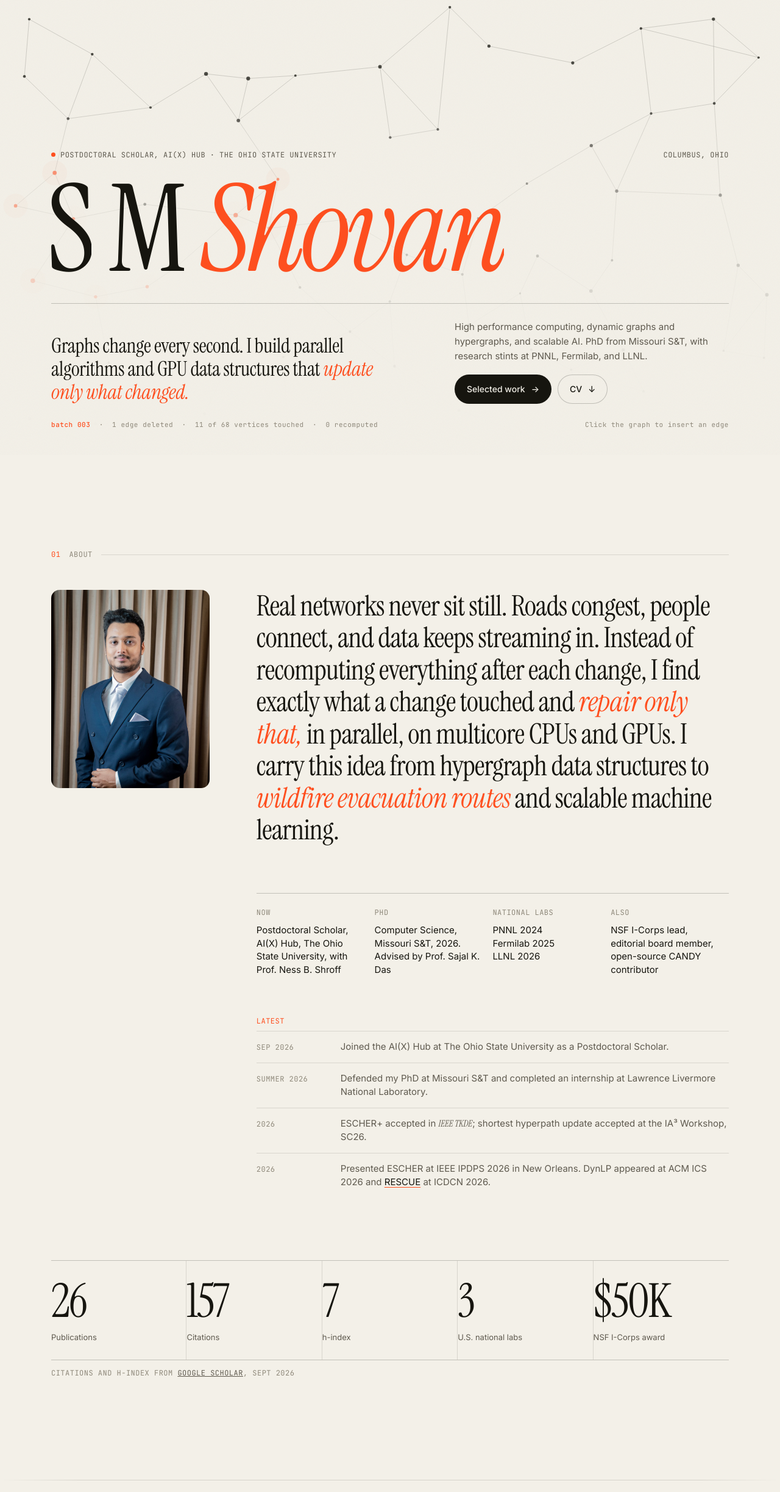
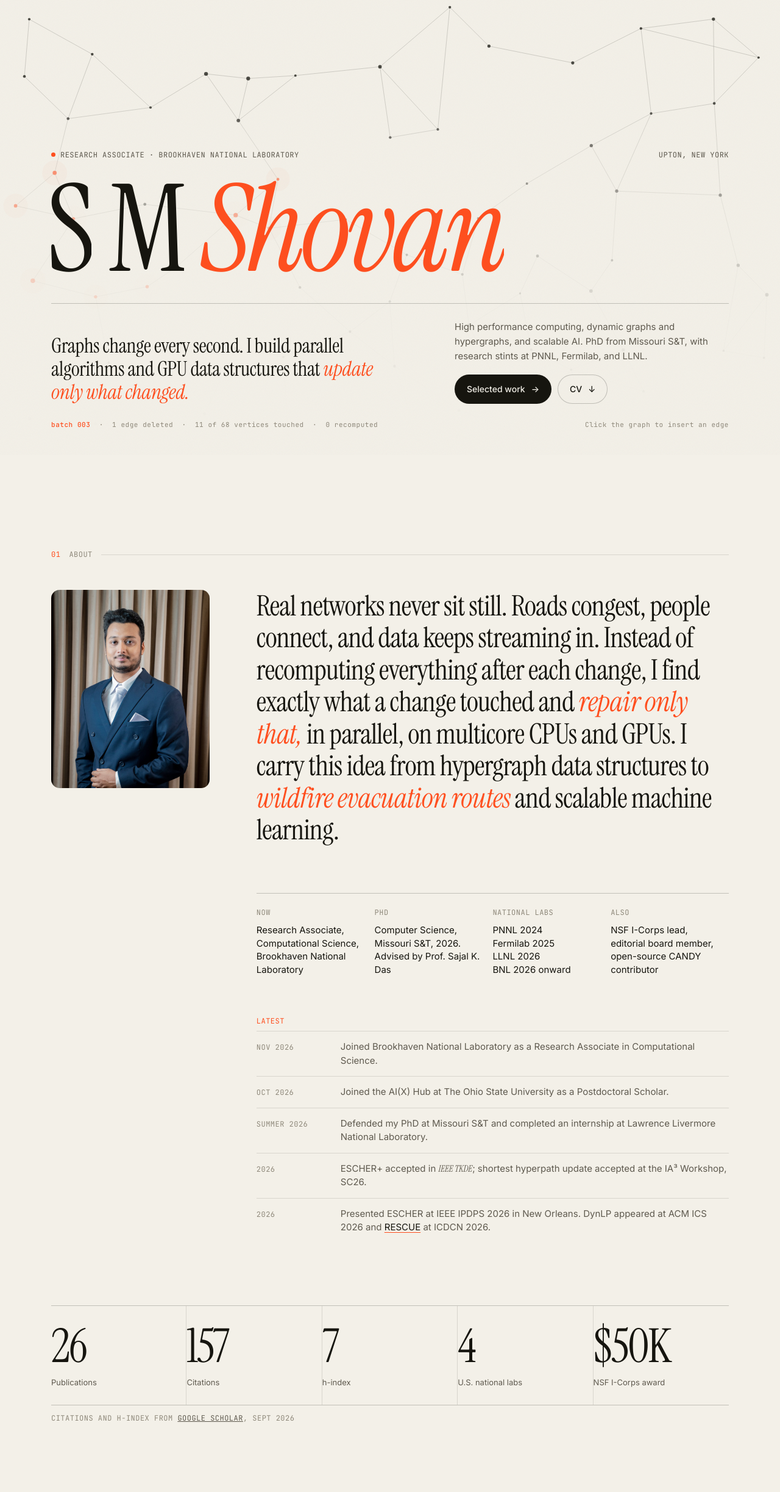
Before and after one commit to SMShovan/SMShovan, a plain HTML site: page index.html in a window 1280 px wide. Shown: the part 54-2500 px from the top of the page at 61% size. Drawn offline with Linux system fonts and the light colour scheme; animation ran at ten frames a second.

Commit message:
Move to Brookhaven National Laboratory

```diff
--- a/index.html
+++ b/index.html
@@ -4,7 +4,7 @@
 <meta charset="utf-8">
 <meta name="viewport" content="width=device-width, initial-scale=1, viewport-fit=cover">
 <title>S M Shovan | Parallel algorithms for dynamic graphs</title>
-<meta name="description" content="S M Shovan is a Postdoctoral Scholar at the AI(X) Hub, The Ohio State University. He builds parallel algorithms and GPU data structures that keep large, changing graphs and hypergraphs up to date.">
+<meta name="description" content="S M Shovan is a Research Associate in Computational Science at Brookhaven National Laboratory. He builds parallel algorithms and GPU data structures that keep large, changing graphs and hypergraphs up to date.">
 <meta name="author" content="S M Shovan">
 <meta property="og:type" content="website">
 <meta property="og:title" content="S M Shovan">
@@ -18,7 +18,7 @@
 <link href="https://fonts.googleapis.com/css2?family=Instrument+Serif:ital@0;1&family=Inter:wght@400;500;600&family=JetBrains+Mono:wght@400;500&display=swap" rel="stylesheet">
 <link rel="stylesheet" href="assets/styles.css">
 <script type="application/ld+json">
-{"@context":"https://schema.org","@type":"Person","name":"S M Shovan","jobTitle":"Postdoctoral Scholar","affiliation":{"@type":"Organization","name":"The Ohio State University"},"alumniOf":["Missouri University of Science and Technology","Rajshahi University of Engineering & Technology"],"email":"mailto:sm.shovan@gmail.com","url":"https://www.smshovan.com","sameAs":["https://scholar.google.com/citations?user=hKL5cOQAAAAJ","https://github.com/SMShovan","https://www.linkedin.com/in/smshovan/","https://www.researchgate.net/profile/Sm-Shovan"]}
+{"@context":"https://schema.org","@type":"Person","name":"S M Shovan","jobTitle":"Research Associate","affiliation":{"@type":"Organization","name":"Brookhaven National Laboratory"},"alumniOf":["Missouri University of Science and Technology","Rajshahi University of Engineering & Technology"],"email":"mailto:sm.shovan@gmail.com","url":"https://www.smshovan.com","sameAs":["https://scholar.google.com/citations?user=hKL5cOQAAAAJ","https://github.com/SMShovan","https://www.linkedin.com/in/smshovan/","https://www.researchgate.net/profile/Sm-Shovan"]}
 </script>
 </head>
 <body>
@@ -50,7 +50,7 @@
   <canvas id="graph" aria-label="A live, changing network. Each update lights up only the vertices it affects." role="img"></canvas>
   <div class="veil" aria-hidden="true"></div>
   <div class="wrap">
-    <div class="hero-top mono fade"><span><i class="dot"></i>Postdoctoral Scholar, AI(X) Hub · The Ohio State University</span><span>Columbus, Ohio</span></div>
+    <div class="hero-top mono fade"><span><i class="dot"></i>Research Associate · Brookhaven National Laboratory</span><span>Upton, New York</span></div>
     <h1 class="name split">S M <em class="it">Shovan</em></h1>
     <div class="hero-bottom">
       <p class="thesis fade" style="--d:350ms">Graphs change every second. I build parallel algorithms and GPU data structures that <span class="hl">update only what changed.</span></p>
@@ -80,15 +80,16 @@
       <div>
         <p class="scrub" id="scrub">Real networks never sit still. Roads congest, people connect, and data keeps streaming in. Instead of recomputing everything after each change, I find exactly what a change touched and <em>repair only that,</em> in parallel, on multicore CPUs and GPUs. I carry this idea from hypergraph data structures to <em>wildfire evacuation routes</em> and scalable machine learning.</p>
         <div class="facts">
-          <div class="fact fade"><span class="mono">Now</span><p>Postdoctoral Scholar, AI(X) Hub, The Ohio State University, with Prof. Ness B. Shroff</p></div>
+          <div class="fact fade"><span class="mono">Now</span><p>Research Associate, Computational Science, Brookhaven National Laboratory</p></div>
           <div class="fact fade" style="--d:80ms"><span class="mono">PhD</span><p>Computer Science, Missouri S&amp;T, 2026. Advised by Prof. Sajal K. Das</p></div>
-          <div class="fact fade" style="--d:160ms"><span class="mono">National labs</span><p>PNNL 2024<br>Fermilab 2025<br>LLNL 2026</p></div>
+          <div class="fact fade" style="--d:160ms"><span class="mono">National labs</span><p>PNNL 2024<br>Fermilab 2025<br>LLNL 2026<br>BNL 2026 onward</p></div>
           <div class="fact fade" style="--d:240ms"><span class="mono">Also</span><p>NSF I-Corps lead, editorial board member, open-source CANDY contributor</p></div>
         </div>
         <div class="news-list fade">
           <span class="mono news-h">Latest</span>
           <ul>
-            <li><span class="mono">Sep 2026</span><p>Joined the AI(X) Hub at The Ohio State University as a Postdoctoral Scholar.</p></li>
+            <li><span class="mono">Nov 2026</span><p>Joined Brookhaven National Laboratory as a Research Associate in Computational Science.</p></li>
+            <li><span class="mono">Oct 2026</span><p>Joined the AI(X) Hub at The Ohio State University as a Postdoctoral Scholar.</p></li>
             <li><span class="mono">Summer 2026</span><p>Defended my PhD at Missouri S&amp;T and completed an internship at Lawrence Livermore National Laboratory.</p></li>
             <li><span class="mono">2026</span><p>ESCHER+ accepted in <em>IEEE TKDE</em>; shortest hyperpath update accepted at the IA³ Workshop, SC26.</p></li>
             <li><span class="mono">2026</span><p>Presented ESCHER at IEEE IPDPS 2026 in New Orleans. DynLP appeared at ACM ICS 2026 and <a href="https://doi.org/10.1145/3772290.3772301" target="_blank" rel="noopener">RESCUE</a> at ICDCN 2026.</p></li>
@@ -101,7 +102,7 @@
       <div class="num"><b data-count="26" id="n-pubs">0</b><span>Publications</span></div>
       <div class="num"><b data-count="157">0</b><span>Citations</span></div>
       <div class="num"><b data-count="7">0</b><span>h-index</span></div>
-      <div class="num"><b data-count="3">0</b><span>U.S. national labs</span></div>
+      <div class="num"><b data-count="4">0</b><span>U.S. national labs</span></div>
       <div class="num"><b data-count="50" data-prefix="$" data-suffix="K">0</b><span>NSF I-Corps award</span></div>
     </div>
     <p class="src-note mono">Citations and h-index from <a href="https://scholar.google.com/citations?user=hKL5cOQAAAAJ&amp;hl=en" target="_blank" rel="noopener">Google Scholar</a>, Sept 2026</p>
@@ -215,12 +216,18 @@
 <section id="experience">
   <div class="wrap">
     <div class="sec-label mono"><span class="n">04</span><span>Experience</span></div>
-    <h2 class="h2 split">From Rajshahi to <em>three national labs.</em></h2>
+    <h2 class="h2 split">From Rajshahi to <em>four national labs.</em></h2>
     <div class="exp" id="exp">
       <div class="rail" aria-hidden="true"><i></i></div>
       <article class="job">
-        <span class="when mono">Sep 2026 – now</span>
-        <div><h3>The Ohio State University<span class="now">NOW</span></h3>
+        <span class="when mono">Nov 2026 – now</span>
+        <div><h3>Brookhaven National Laboratory<span class="now">NOW</span></h3>
+          <p class="role"><b>Research Associate</b>, Computational Science · Upton, NY</p>
+          <ul><li>Computing and Data Sciences, working with Christopher B. Kelly.</li></ul></div>
+      </article>
+      <article class="job">
+        <span class="when mono">Oct – Nov 2026</span>
+        <div><h3>The Ohio State University</h3>
           <p class="role"><b>Postdoctoral Scholar</b>, AI(X) Hub · Columbus, OH</p>
           <ul><li>Working with Prof. Ness B. Shroff.</li></ul></div>
       </article>
@@ -309,7 +316,7 @@
         <a href="https://www.researchgate.net/profile/Sm-Shovan" target="_blank" rel="noopener">ResearchGate ↗</a>
         <a href="CV.pdf" target="_blank" rel="noopener">CV ↓</a>
       </nav>
-      <span class="mono" style="color:var(--ink-3)">Columbus, Ohio · Open to collaborations</span>
+      <span class="mono" style="color:var(--ink-3)">Upton, New York · Open to collaborations</span>
     </div>
   </div>
 </section>
```
Also changed, not shown: 1 other file.
